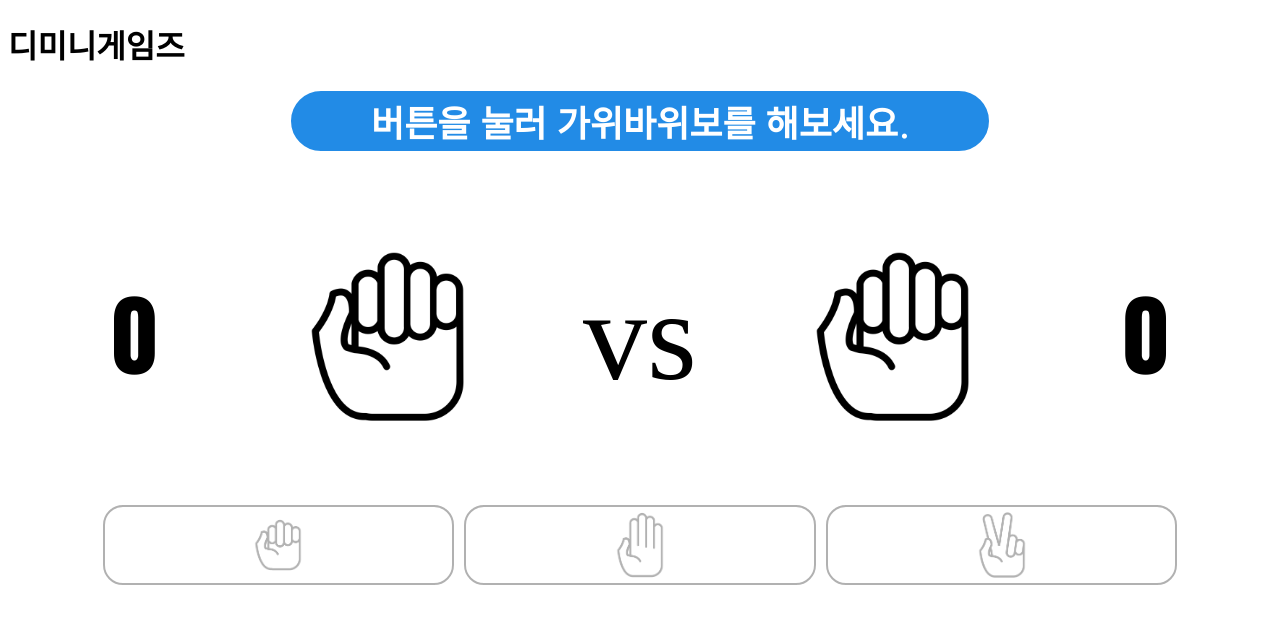
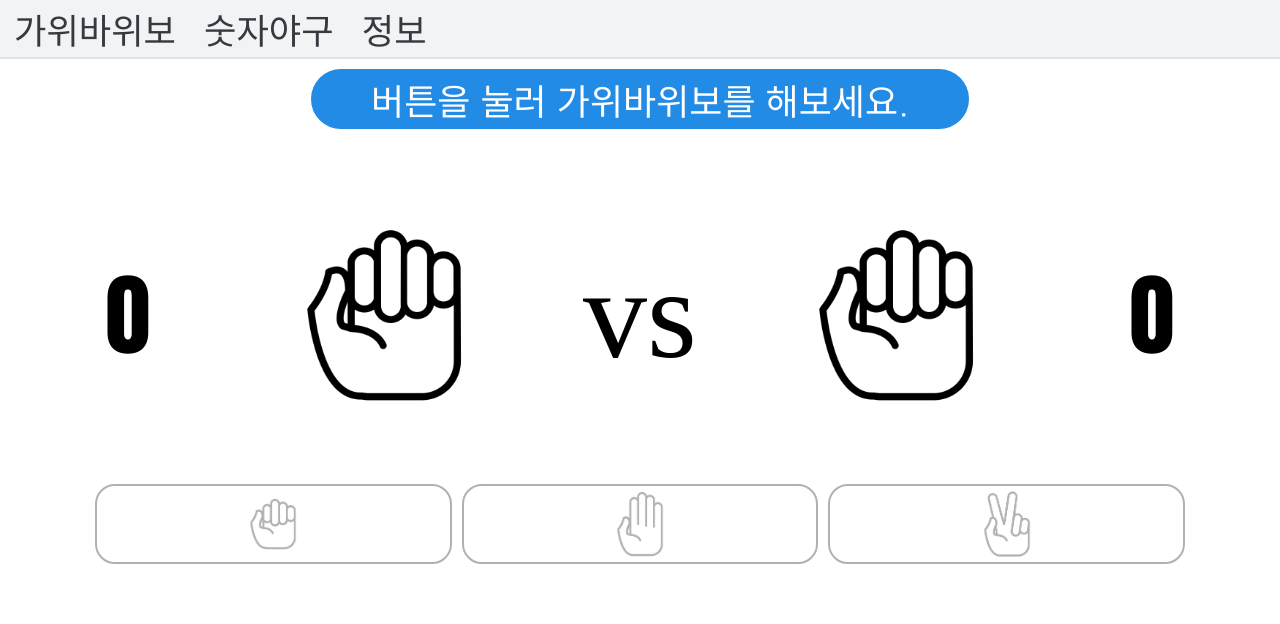
Before and after one commit to inudevs/Diminigames, a Vue app: page / in a window 1280 px wide. Shown: the top 624 px of the page. Built offline with nearby package versions, Linux system fonts and the light colour scheme.

Commit message:
네비게이션 바 기본적인 틀 추가

```diff
--- a/src/App.vue
+++ b/src/App.vue
@@ -1,18 +1,23 @@
 <template>
   <div id="app">
-    <h1>디미니게임즈</h1>
+    <navigation-bar/>
     <rock-paper-scissors/>
   </div>
 </template>
 
 <script>
 import RockPaperScissors from "./components/RockPaperScissors.vue";
+import NavigationBar from "./components/NavigationBar.vue";
 
 export default {
   name: "app",
   components: {
-    // eslint-disable-next-line
-    RockPaperScissors
+    RockPaperScissors,
+    NavigationBar
   }
 };
 </script>
+
+<style>
+@import url("https://fonts.googleapis.com/css?family=Nanum+Gothic");
+</style>
--- /dev/null
+++ b/src/components/NavigationBar.vue
@@ -0,0 +1,49 @@
+<template>
+  <nav>
+    <a href="#rps">가위바위보</a>
+    <a href="#baseball">숫자야구</a>
+    <a href="#about">정보</a>
+  </nav>
+</template>
+
+<script>
+</script>
+
+<style>
+body {
+  margin: 0;
+}
+
+nav {
+  background-color: #f1f3f5;
+  border-bottom: 2px solid #dee2e6;
+
+  overflow: hidden;
+
+  margin-bottom: 0.5em;
+  padding: 0.2em 0;
+}
+
+nav a {
+  color: #343a40;
+
+  font-size: 2.2rem;
+  font-family: "Nanum Gothic", sans-serif;
+
+  text-decoration: none;
+
+  margin: 0 0.4em;
+}
+
+@media screen and (max-width: 900px) {
+  nav a {
+    font-size: 2rem;
+  }
+}
+
+@media screen and (max-width: 600px) {
+  nav a {
+    font-size: 1.5rem;
+  }
+}
+</style>
--- a/src/components/RockPaperScissors.vue
+++ b/src/components/RockPaperScissors.vue
@@ -14,7 +14,7 @@
       <!-- <div id="my-name" class="player-name">나</div>
       <div id="computer-name" class="player-name">컴퓨터</div>-->
     </div>
-    <div class="rps-buttons-container">
+    <div id="rps-buttons-container">
       <button id="rock-button" class="rps-button" @click="playGame('rock')"></button>
       <button id="paper-button" class="rps-button" @click="playGame('paper')"></button>
       <button id="scissors-button" class="rps-button" @click="playGame('scissors')"></button>
@@ -94,14 +94,13 @@ export default {
 </script>
 
 <style>
-@import url("https://fonts.googleapis.com/css?family=Nanum+Gothic");
-
 #announcement-container {
   display: flex;
 
   justify-content: center;
   align-items: center;
 }
+
 #announcement-box {
   border: 2px solid;
   border-radius: 40px;
@@ -109,10 +108,9 @@ export default {
 
   font-size: 4.5vmin;
   font-family: "Nanum Gothic", sans-serif;
-  font-weight: bold;
 
   margin: 0 auto 0.75em auto;
-  padding: 4px 80px;
+  padding: 4px 60px;
   text-align: center;
   align-self: center;
   justify-content: center;
@@ -190,7 +188,7 @@ export default {
   background-color: #fa5252;
 }
 
-.rps-buttons-container {
+#rps-buttons-container {
   display: flex;
   height: 5em;
 
```
